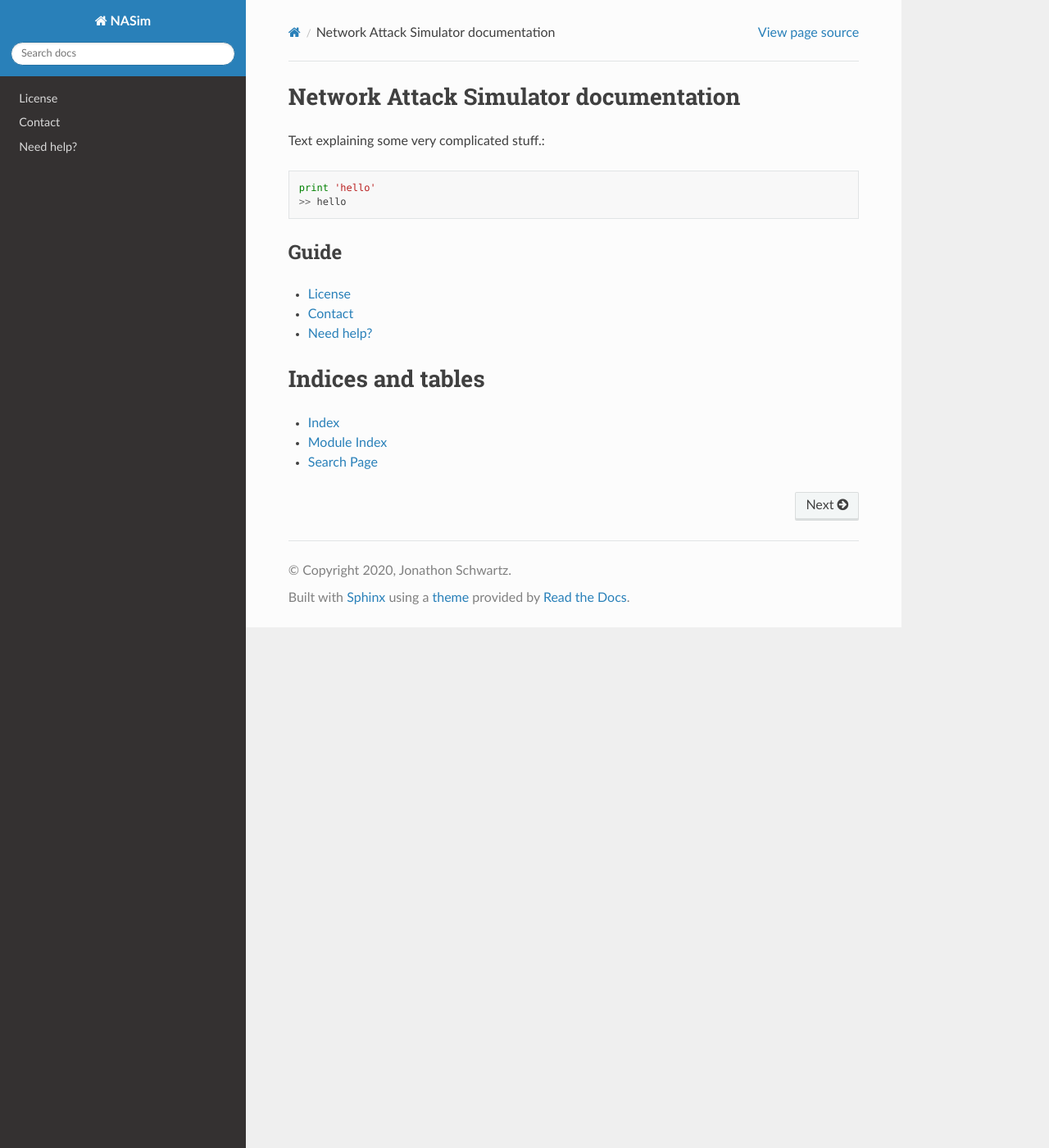
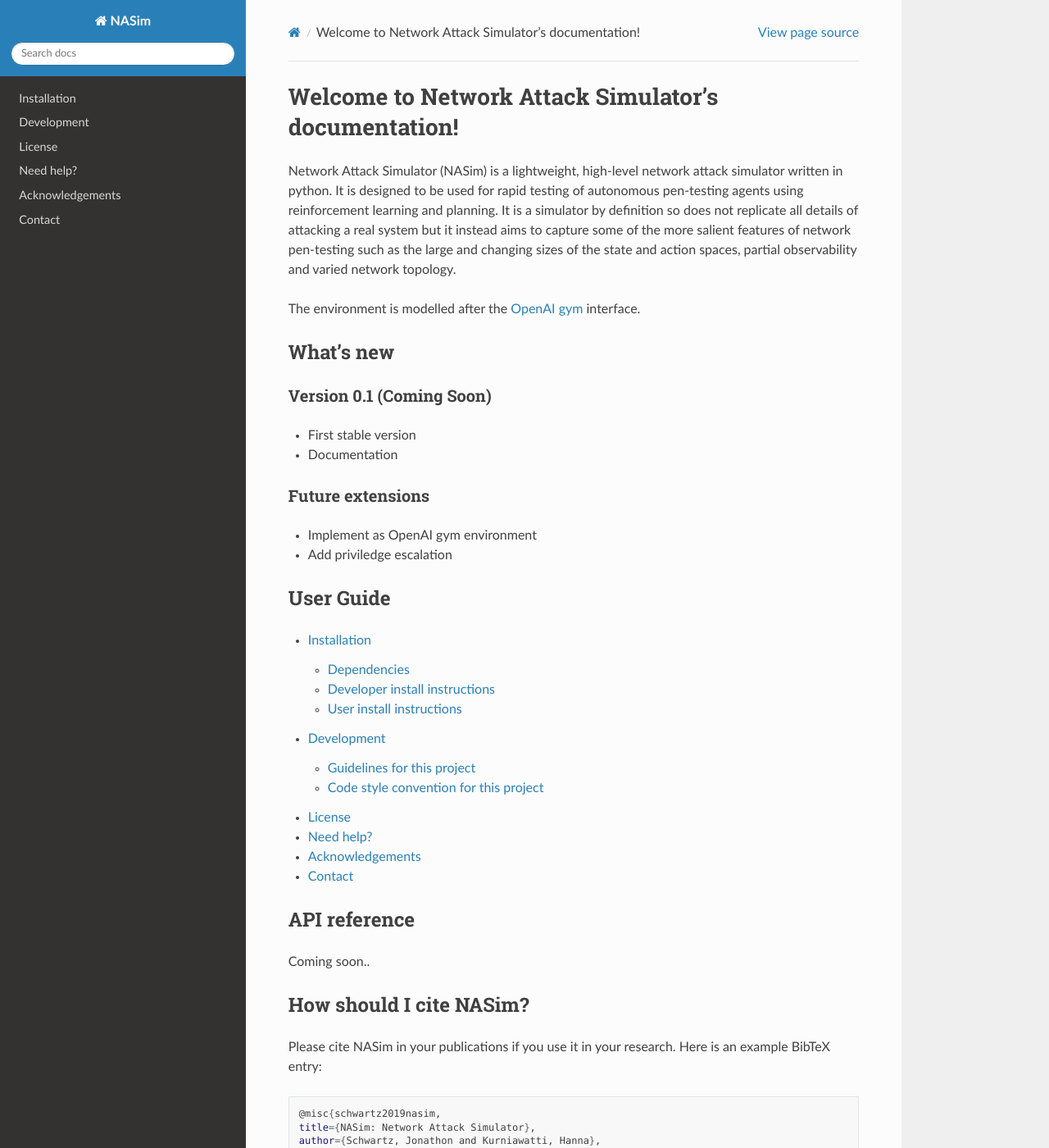
Before and after one commit to Jjschwartz/NetworkAttackSimulator, a Sphinx documentation site: the page built from docs/source/index.rst, in a window 1280 px wide and 1400 px high. Shown: the whole window at 82% size. Built offline with Sphinx 7.4.7 and the Read the Docs theme 2.0.0, drawn with Linux system fonts in a browser that asks for light colours; some of the changed text lies outside the part shown.

Commit message:
Updated docs

```diff
--- a/docs/source/index.rst
+++ b/docs/source/index.rst
@@ -1,19 +1,58 @@
-Network Attack Simulator documentation
-======================================
+Welcome to Network Attack Simulator's documentation!
+====================================================
 
-Text explaining some very complicated stuff.::
+Network Attack Simulator (NASim) is a lightweight, high-level network attack simulator written in python. It is designed to be used for rapid testing of autonomous pen-testing agents using reinforcement learning and planning. It is a simulator by definition so does not replicate all details of attacking a real system but it instead aims to capture some of the more salient features of network pen-testing such as the large and changing sizes of the state and action spaces, partial observability and varied network topology.
 
-  print 'hello'
-  >> hello
+The environment is modelled after the `OpenAI gym <https://github.com/openai/gym>`_ interface.
 
-Guide
-^^^^^
+
+What's new
+----------
+
+Version 0.1 (Coming Soon)
+*************************
+- First stable version
+- Documentation
+
+Future extensions
+*****************
+- Implement as OpenAI gym environment
+- Add priviledge escalation
+
+
+User Guide
+----------
 
 .. toctree::
    :maxdepth: 2
 
-   license
-   help
+   user/installation
+   user/development
+   user/license
+   user/help
+   user/acknowledgements
+   user/contact
+
+
+API reference
+-------------
+
+Coming soon..
+
+
+How should I cite NASim?
+------------------------
+
+Please cite NASim in your publications if you use it in your research. Here is an example BibTeX entry:
+
+.. code-block:: bash
+
+    @misc{schwartz2019nasim,
+    title={NASim: Network Attack Simulator},
+    author={Schwartz, Jonathon and Kurniawatti, Hanna},
+    year={2019},
+    howpublished={\url{https://networkattacksimulator.readthedocs.io/}},
+    }
 
 
 
--- /dev/null
+++ b/docs/source/user/acknowledgements.rst
@@ -0,0 +1,6 @@
+.. _acknowledgements:
+
+Acknowledgements
+================
+
+* Inspiration for the documentation was taken from the `DeeR <https://deer.readthedocs.io/en/master/>`_ project.
--- /dev/null
+++ b/docs/source/user/contact.rst
@@ -0,0 +1,3 @@
+Contact
+=======
+Questions? Please contact Jonathon.schwartz@anu.edu.au.
--- /dev/null
+++ b/docs/source/user/development.rst
@@ -0,0 +1,31 @@
+.. _dev:
+
+Development
+===========
+
+NASim is a work in progress and contributions are welcome via pull request.
+
+For more information, you can check out this link : |how_to_contrib|.
+
+.. |how_to_contrib| raw:: html
+
+   <a href="https://guides.github.com/activities/contributing-to-open-source/#contributing" target="_blank">Contributing to an open source Project on github</a>
+
+Guidelines for this project
+---------------------------
+
+Here are a few guidelines for this project.
+
+* Simplicity: Be easy to use but also easy to understand when one digs into the code. Any additional code should be justified by the usefulness of the feature.
+
+These guidelines come of course in addition to all good practices for open source development.
+
+.. _naming_conv:
+
+Code style convention for this project
+--------------------------------------
+
+This project follows the `PEP 8 <https://www.python.org/dev/peps/pep-0008/>`_ style guide, please follow this with your contributions.
+
+Additionally:
+* If a variable is intended to be 'private', it is prefixed by an underscore.
--- /dev/null
+++ b/docs/source/user/installation.rst
@@ -0,0 +1,57 @@
+.. _installation:
+
+Installation
+==============
+
+
+Dependencies
+--------------
+
+This framework is tested to work under Python 3.6 or later.
+
+The required dependencies:
+
+* Python >= 3.6
+* NumPy >= 1.18
+* PyYaml >= 5.3
+
+For rendering:
+
+* NetworkX >= 2.4
+* prettytable >= 0.7.2
+* Matplotlib >= 3.1.3
+
+
+We recommend to use the bleeding-edge version and to install it by following the :ref:`dev-install`. If you want a simpler installation procedure and do not intend to modify yourself the learning algorithms etc., you can look at the :ref:`user-install`.
+
+.. _dev-install:
+
+Developer install instructions
+-------------------------------
+
+As a developer, you can set you up with the bleeding-edge version of NASim with:
+
+.. code-block:: bash
+
+    git clone -b master https://github.com/Jjschwartz/NetworkAttackSimulator.git
+
+Assuming you already have a python environment with ``pip``, you can automatically install all the dependencies with:
+
+.. code-block:: bash
+
+    pip install -r requirements.txt
+
+
+And you can install the framework as a package with:
+
+.. code-block:: bash
+
+    python install -e .
+
+
+.. _user-install:
+
+User install instructions
+--------------------------
+
+(Installation via PyPI coming soon.)
--- a/docs/source/license.rst
+++ b/docs/source/user/license.rst
@@ -22,7 +22,3 @@ AUTHORS OR COPYRIGHT HOLDERS BE LIABLE FOR ANY CLAIM, DAMAGES OR OTHER
 LIABILITY, WHETHER IN AN ACTION OF CONTRACT, TORT OR OTHERWISE, ARISING FROM,
 OUT OF OR IN CONNECTION WITH THE SOFTWARE OR THE USE OR OTHER DEALINGS IN THE
 SOFTWARE.
-
-Contact
-=======
-Questions? Please contact Jonathon.schwartz@anu.edu.au.
```
Also changed, not shown: other parts of docs/source/index.rst (+2 -0 lines), README.md (deleted, +0 -26 lines), README.rst (added, +28 -0 lines), docs/source/user/help.rst (renamed from docs/source/help.rst).
